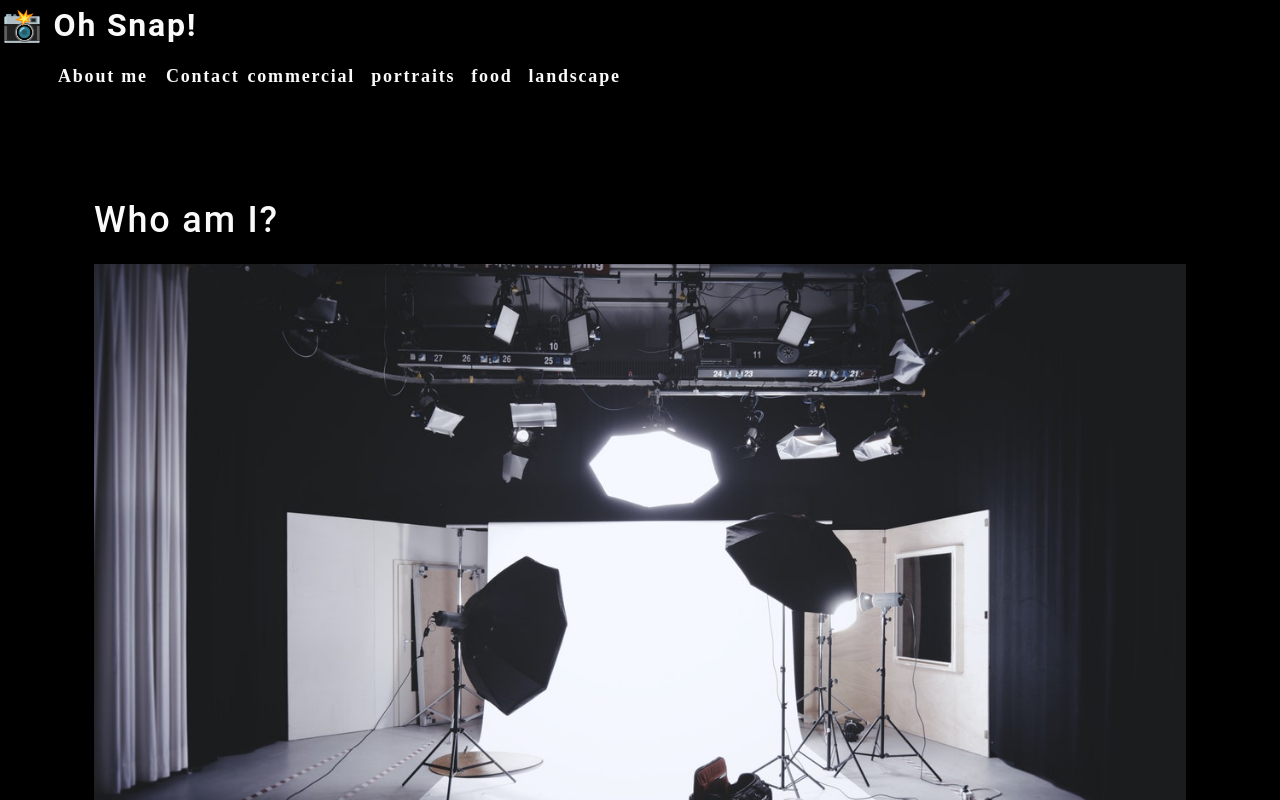
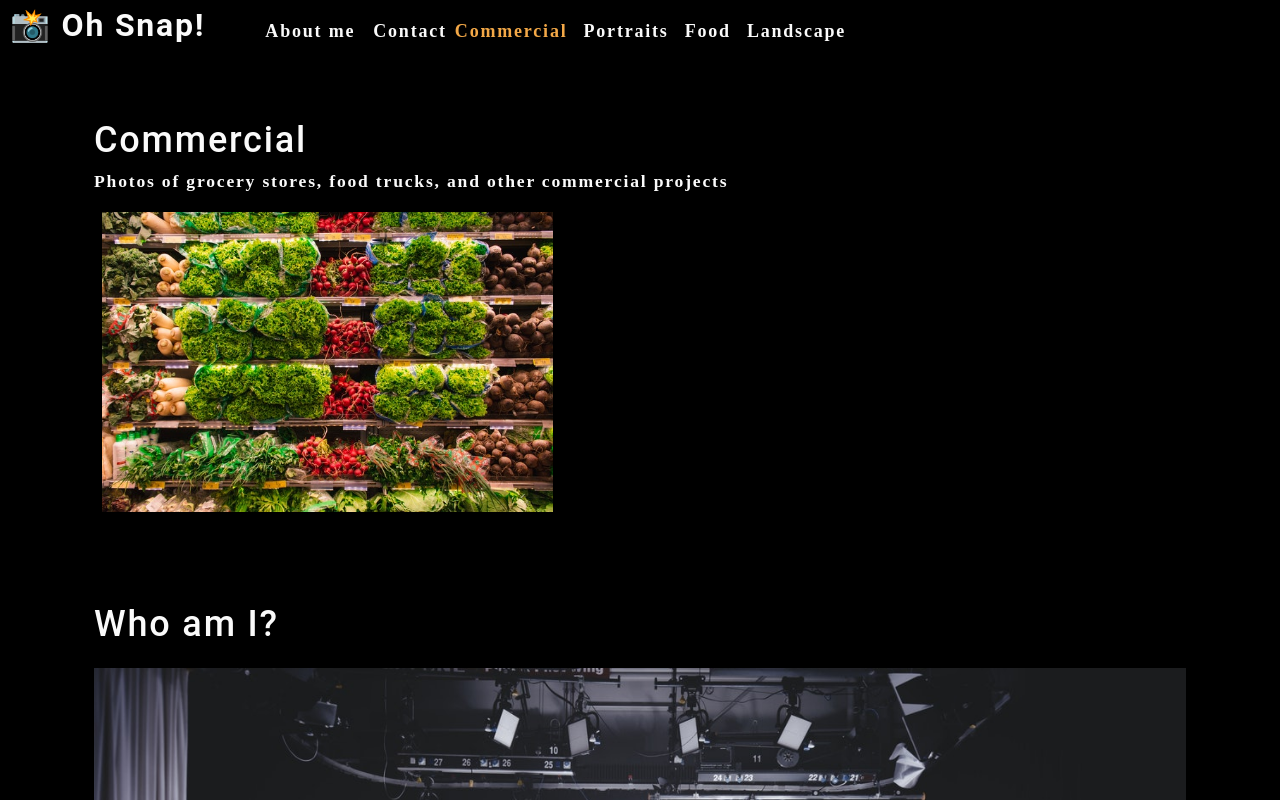
Before and after one commit to ankurshahi80/photo-port, a React (Create React App) app: page / in a window 1280 px wide. Shown: the top 800 px of the page. Built offline with nearby package versions, Linux system fonts and the light colour scheme.

Commit message:
created commercial photo gallery

```diff
--- a/src/App.js
+++ b/src/App.js
@@ -2,12 +2,27 @@
 import './App.css';
 import About from './components/About';
 import Nav from './components/Nav';
+import Gallery from './components/Gallery';
+import { useState } from 'react';
 
 function App() {
+  const [categories] = useState([
+    {name:'commercial',description: 'Photos of grocery stores, food trucks, and other commercial projects',},
+    {name: 'portraits', description: 'Portraits of people in my life'},
+    {name: 'food', description:'Delicious delicacies'},
+    {name:'landscape', description: 'Fields, farmhouse, waterfalls, and the beauty of nature'},
+  ]);
+
+  const [currentCategory, setCurrentCategory] = useState(categories[0]);
   return (
     <div>
-      <Nav></Nav>
+      <Nav
+        categories = {categories}
+        setCurrentCategory={setCurrentCategory}
+        currentCategory={currentCategory}>
+      </Nav>
       <main>
+        <Gallery></Gallery>
         <About></About>
       </main>
     </div>
--- /dev/null
+++ b/src/components/Gallery/index.js
@@ -0,0 +1,25 @@
+import React from 'react';
+import {capitalizeFirstLetter} from '../../utils/helpers';
+import photo from "../../assets/small/commercial/0.jpg";
+
+const Gallery =() => {
+    const currentCategory = {
+        name: "commercial",
+        description: "Photos of grocery stores, food trucks, and other commercial projects",
+    };
+    return (
+        <section>
+            <h1>{capitalizeFirstLetter(currentCategory.name)}</h1>
+            <p>{currentCategory.description}</p>
+            <div className = "flex-row">
+                <img
+                    src={photo}
+                    alt="Commercial Example"
+                    className="img-thumbnail mx-1"
+                    />
+            </div>
+        </section>
+    );
+}
+
+export default Gallery;
--- a/src/components/Nav/index.js
+++ b/src/components/Nav/index.js
@@ -1,23 +1,20 @@
-import React from 'react';
+import React, {useEffect} from 'react';
+import { capitalizeFirstLetter } from '../../utils/helpers';
 
-const Nav = () => {
-    const categories = [
-        {
-            name:"commercial",
-            description:
-                "Photos of grocery stores, food trucks, and other commercial projects",
-        },
-        { name: "portraits", description: "Portraits of people in my life"},
-        { name: "food", description: "Delicious delicacies"},
-        {
-            name: "landscape",
-            description: "Fields, farmhouses, waterfalls, and the beauty of nature",
-        }
-    ];
+const Nav = (props) => {
 
+    const {
+        categories =[],
+        setCurrentCategory,
+        currentCategory,
+    } = props;
+
+    useEffect(()=> {
+        document.title = capitalizeFirstLetter(currentCategory.name);
+    },[currentCategory]);
     const categorySelected=(name) => console.log(`${name} clicked`);
     return(
-        <header>
+        <header className="flex-row px-1">
             <h2>
                 <a data-testid="link" href="/">
                     <span role="img" aria-label="camera"> 📸</span> Oh Snap!
@@ -35,11 +32,15 @@ const Nav = () => {
                     </li>
                     {categories.map((category) => (
                         <li
-                            className="mx-1"
-                            key={category.name}
+                            className={`mx-1  ${
+                                currentCategory.name === category.name && 'navActive'
+                            }` } key={category.name}
                         >
-                            <span onClick={()=>categorySelected(category.name)}>
-                                {category.name}
+                            <span
+                                onClick={()=>{setCurrentCategory(category)
+                                }}
+                            >
+                                {capitalizeFirstLetter(category.name)}
                             </span>
                         </li>
                     ))}
```
